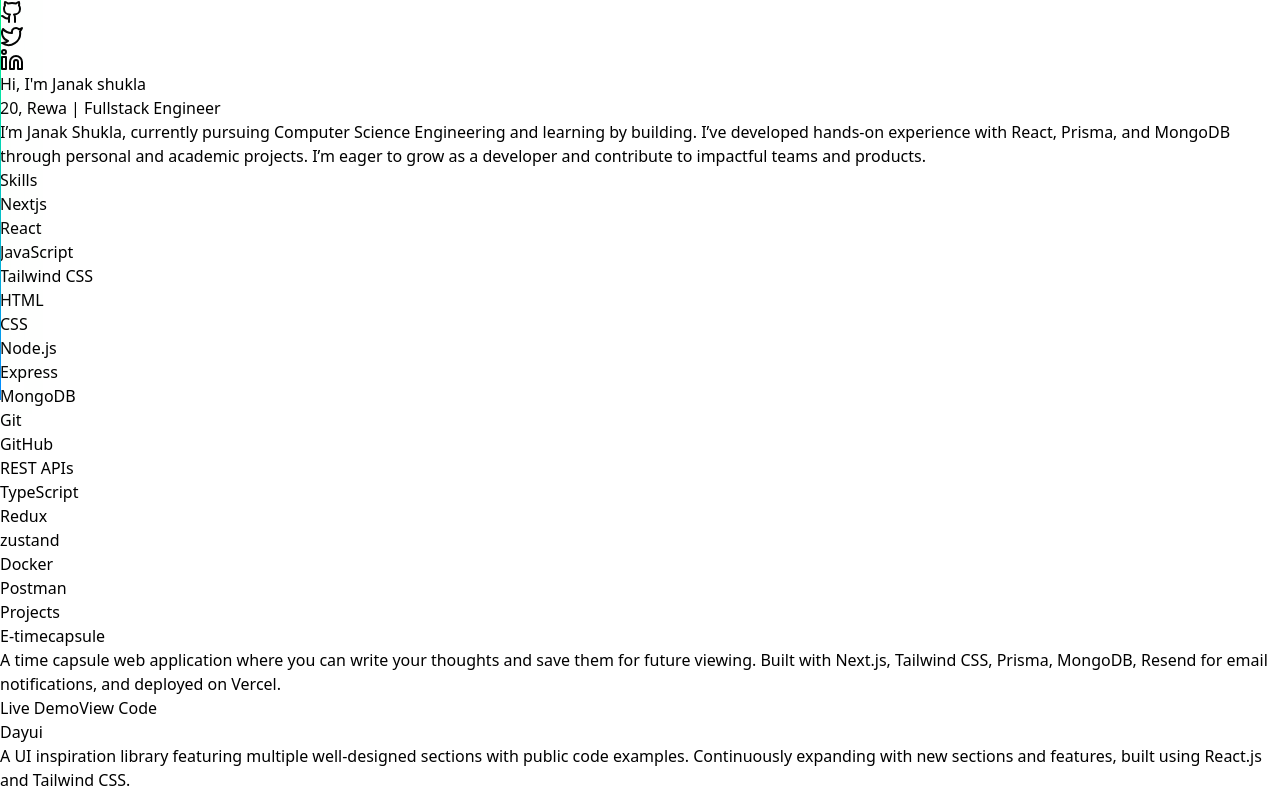
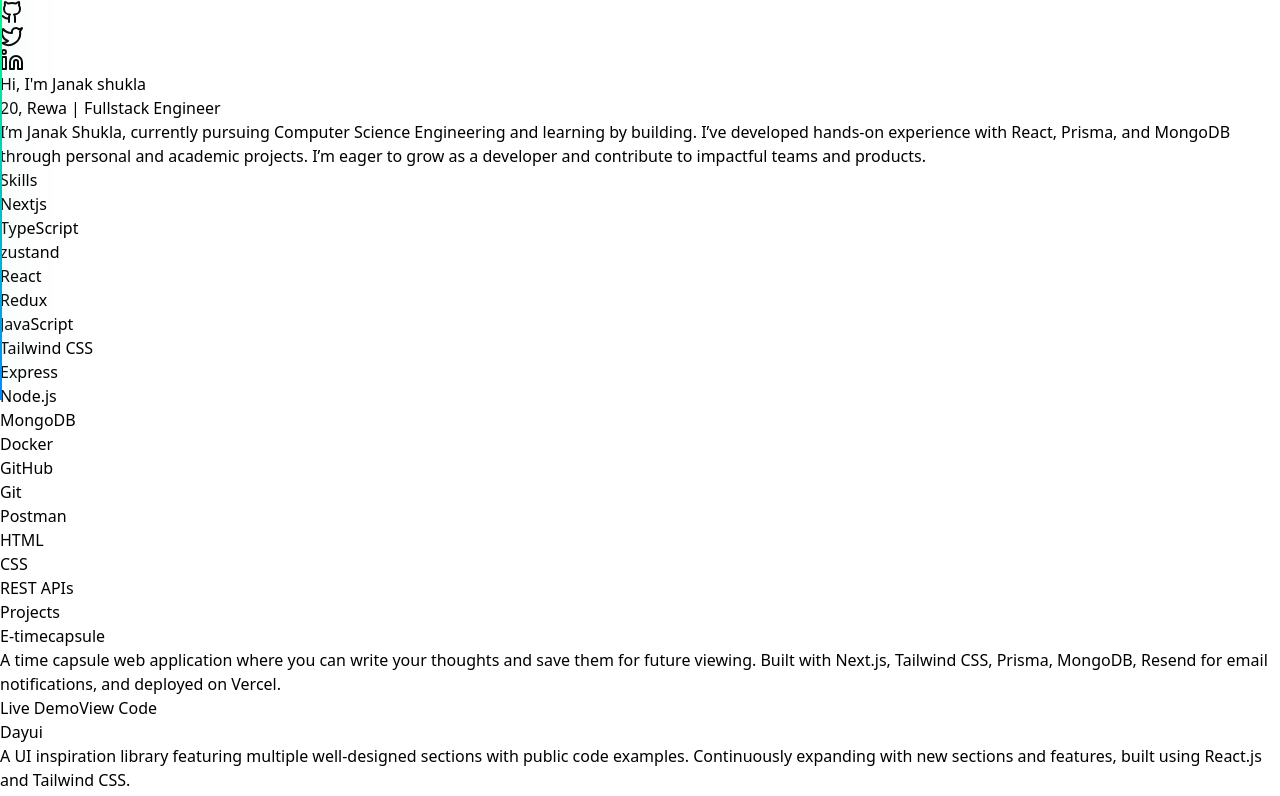
Before and after one commit to janakshukla/janakPortfolio, a React (Vite) app: page / in a window 1280 px wide. Shown: the part 400-1196 px from the top of the page. Built offline with nearby package versions, Linux system fonts and the light colour scheme.

Commit message:
Update styling and improve skills component layout

```diff
--- a/src/App.jsx
+++ b/src/App.jsx
@@ -16,7 +16,7 @@
           style={{
             background: "linear-gradient(180deg, #ffffff 0%, #00ff88 50%, #0088ff 100%)",
             scaleY: scrollYProgress,
-            width: 1,
+            width: 2,
             height: "100vh",
             left: 0,
             bottom: 0,
--- a/src/components/Projects.jsx
+++ b/src/components/Projects.jsx
@@ -46,7 +46,7 @@
           return (
             <motion.div
               initial={{ opacity: 0, scale: 0 }}
-              whileInView={{ opacity: 1, scale: 1 }}
+              whileInView={{ opacity: 1, scale: 1 } }
               transition={{
                 duration: 0.2,
                 scale: { type: "spring", visualDuration: 0.1, bounce: 0.1 },
--- a/src/components/Skills.jsx
+++ b/src/components/Skills.jsx
@@ -1,33 +1,33 @@
-import React from "react";
+
 
 const Skills = () => {
   const skills = [
     "Nextjs",
+    "TypeScript",
+    "zustand",
     "React",
+    "Redux",
     "JavaScript",
     "Tailwind CSS",
+    "Express",
+    "Node.js",
+    "MongoDB",
+    "Docker",
+    "GitHub",
+    "Git",
+    "Postman",
     "HTML",
     "CSS",
-    "Node.js",
-    "Express",
-    "MongoDB",
-    "Git",
-    "GitHub",
     "REST APIs",
-    "TypeScript",
-    "Redux",
-    "zustand",
-    "Docker",
-    "Postman",
   ];
   return (
     <div className="lg:mt-12 mt-4 ">
       <h1 className=" text-2xl font-medium mb-3 bg-gradient-to-r from-blue-500 to-cyan-600 text-transparent bg-clip-text">
         Skills
       </h1>
-      <div className="flex flex-wrap gap-6" >
+      <div className="flex flex-wrap gap-4" >
         {skills.map((skill, index) => {
-          return <div className="text-white border backdrop-blur-2xl hover:bg-gray-700 border-gray-400 p-2 rounded-2xl " key={index}>{skill}</div>;
+          return <div className="text-white border backdrop-blur-2xl hover:bg-gray-700 border-gray-400 p-2 rounded-xl " key={index}>{skill}</div>;
         })}
       </div>
     </div>
```
